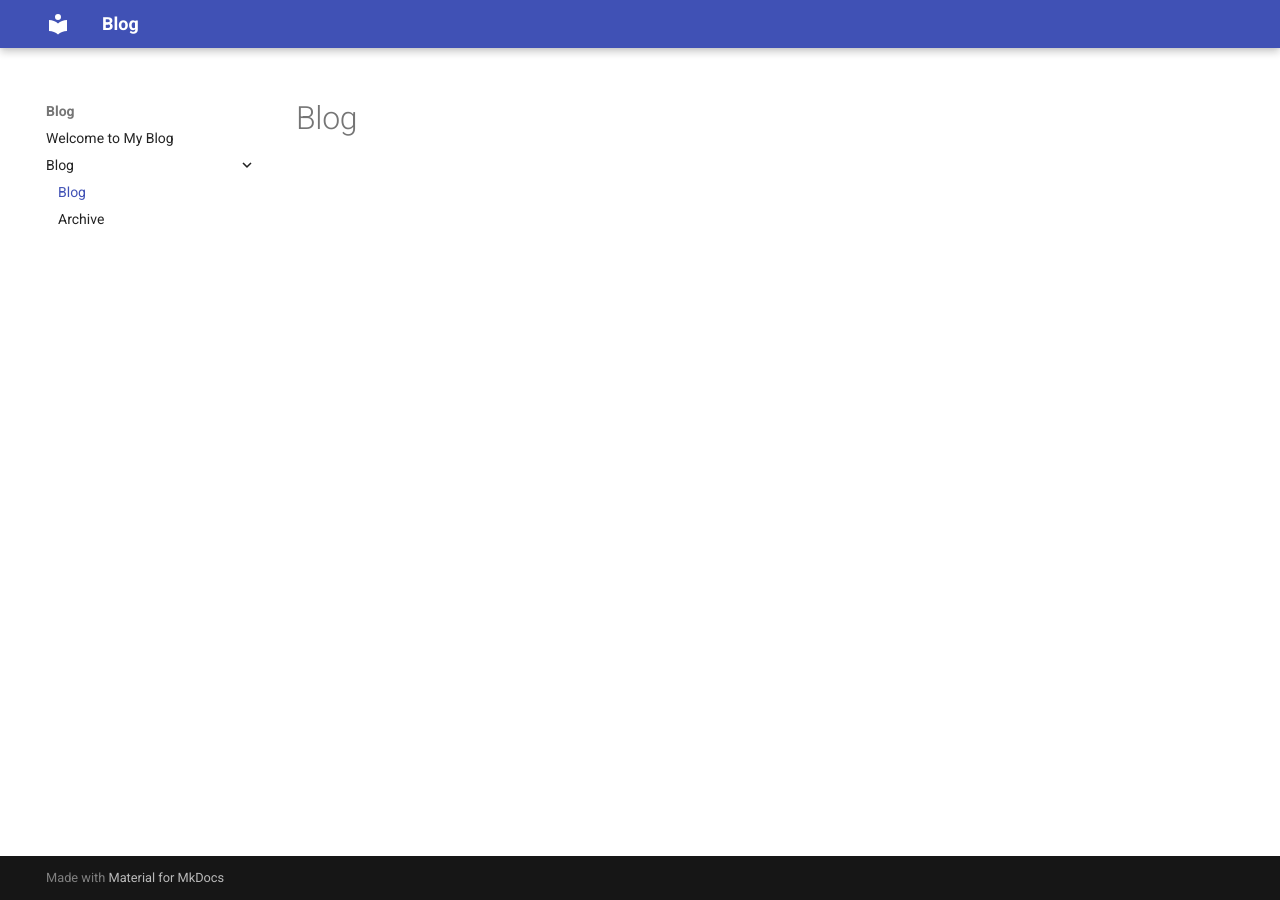
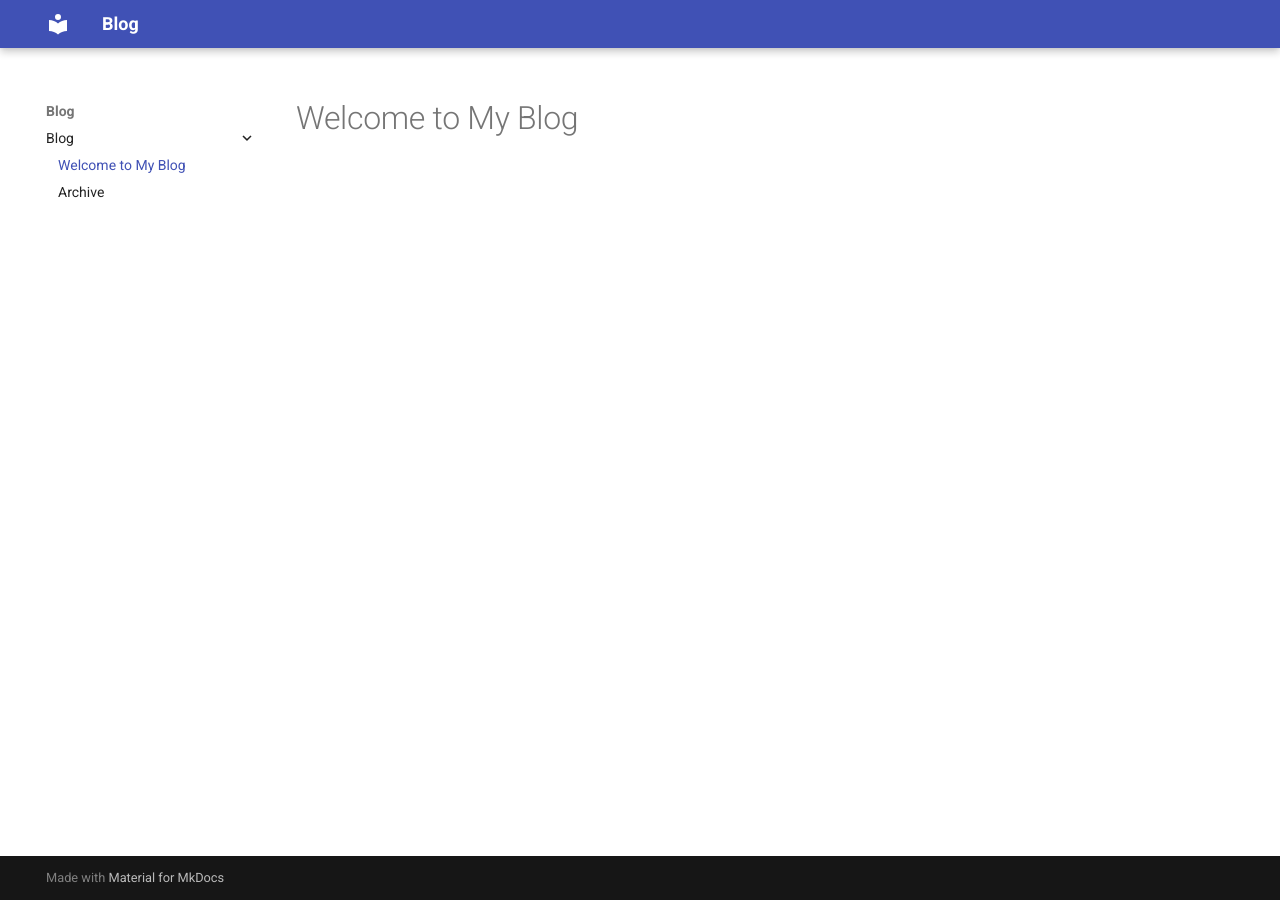
Before and after one commit to JakeAnto/JakeAnto.github.io, an MkDocs documentation site: the page built from docs/blog/index.md, in a window 1280 px wide. Built offline with MkDocs 1.6.1 and Material for MkDocs 9.7.7, drawn with Linux system fonts in a browser that asks for light colours; part of the change alters nothing that is shown.

Commit message:
Set up blog

```diff
--- a/mkdocs.yml
+++ b/mkdocs.yml
@@ -3,3 +3,6 @@ theme:
   name: material
 plugins:
   - blog
+nav:
+  - Blog:
+    - blog/index.md
```
Also changed, not shown: docs/blog/index.md (renamed from docs/index.md).
